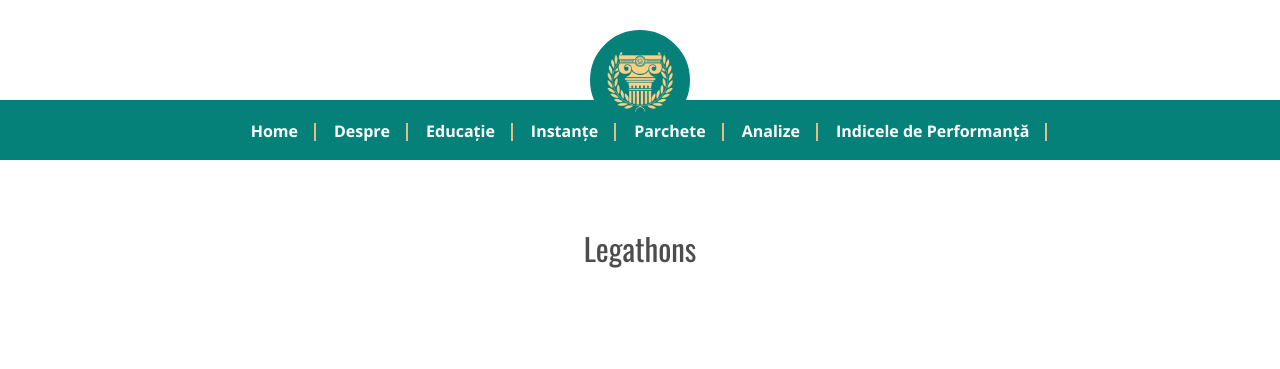
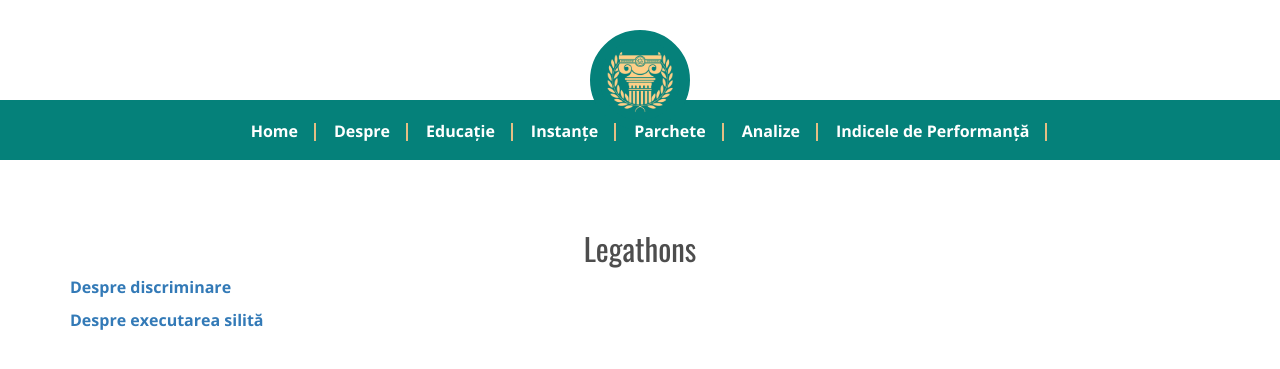
Before and after one commit to funkycitizens/onoratainstanta, a Jekyll site: the page built from educatie/legathons.html, in a window 1280 px wide. Shown: the top 369 px of the page. Built offline with Jekyll 4.4.1, drawn with Linux system fonts in a browser that asks for light colours; nearby versions of some CDN libraries; comment, search, counter and statistics services are not loaded.

Commit message:
Edit from JekyllCMS

```diff
--- a/educatie/legathons.html
+++ b/educatie/legathons.html
@@ -1,6 +1,6 @@
 ---
 title: Legathons
 ---
-<p>&nbsp;</p>
+<p><a href="https://prezi.com/view/g17B01xBys4Rq8WaLvWE/" target="_blank"><strong>Despre discriminare</strong></a></p>
 
-<p>&nbsp;</p>
+<p><a href="https://prezi.com/view/5ZoXpNOo1CqbjIYQR2gB/" target="_blank"><strong>Despre executarea silită</strong></a></p>
```
